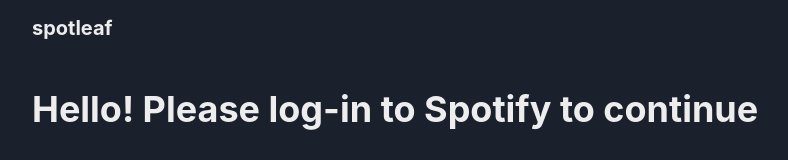
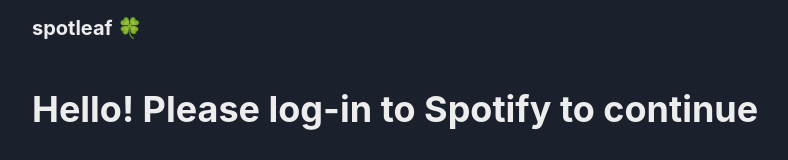
Before and after one commit to chillrod/vite-react-spotify-app, a React (Vite) app: page / in a window 1280 px wide. Shown: the top 160 px of the page, without its empty margins (0-788 px from the left). Built offline with nearby package versions, Linux system fonts and the light colour scheme; no server answers.

Commit message:
#Feat favicon added/spotleaf branding

```diff
--- a/index.html
+++ b/index.html
@@ -2,9 +2,9 @@
 <html lang="en">
   <head>
     <meta charset="UTF-8" />
-    <link rel="icon" type="image/svg+xml" href="/src/favicon.svg" />
+    <link rel="icon" type="image/svg+xml" href="/favicon.png" />
     <meta name="viewport" content="width=device-width, initial-scale=1.0" />
-    <title>Vite App</title>
+    <title>𝙨𝙥𝙤𝙩𝙡𝙚𝙖𝙛</title>
   </head>
   <body>
     <div id="root"></div>
--- a/src/modules/user/index.tsx
+++ b/src/modules/user/index.tsx
@@ -11,10 +11,9 @@
 
 export const User = () => {
   const [isUserLogged, setIsUserLogged] = useState(false);
+
   const [authBehavior, setAuthBehavior] = useState("GET_AUTHORIZATION");
-
   const { client_id, client_secret, redirect_uri, scopes } = oAuthCredentials;
-
   const setAccessToken = useSetRecoilState(UserAuthController.state.set);
 
   const setUserData = useSetRecoilState(UserDataController.state.set);
@@ -34,7 +33,7 @@
           client_id,
           client_secret,
         })
-        .then(async (res) => {
+        .then((res) => {
           setAccessToken(res.access_token);
 
           UserDataController.hooks
--- a/src/shared-components/UI/Navbar/index.tsx
+++ b/src/shared-components/UI/Navbar/index.tsx
@@ -7,7 +7,7 @@
 export const NavBar = () => {
   return (
     <NavBarContainer>
-      <TextComponent text="spotleaf" as="h1" size="md" />
+      <TextComponent text="spotleaf 🍀" as="h1" size="md" />
     </NavBarContainer>
   );
 };
```
Also changed, not shown: favicon.png (added).
